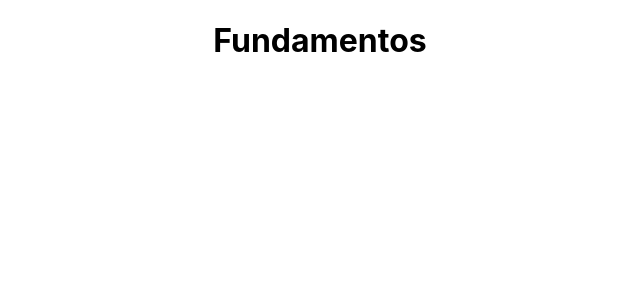
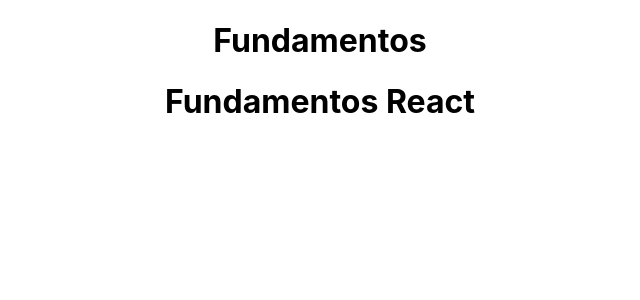
Before and after one commit to tarcisioaraujo/npx-react, a React (Create React App) app in the folder fundamentos/fundamentos/: page / in a window 1280 px wide. Shown: the top 300 px of the page, without its empty margins (320-960 px from the left). Built offline with nearby package versions, Linux system fonts and the light colour scheme.

Commit message:
Importando componente.

```diff
--- a/fundamentos/fundamentos/src/App.js
+++ b/fundamentos/fundamentos/src/App.js
@@ -1,9 +1,14 @@
+// components
+import FirstComponent from "./components/FirstComponent";
+
+// styles / CSS
 import "./App.css";
 
 function App() {
   return (
     <div className="App">
       <h1>Fundamentos</h1>
+      <FirstComponent />
     </div>
   );
 }
```
